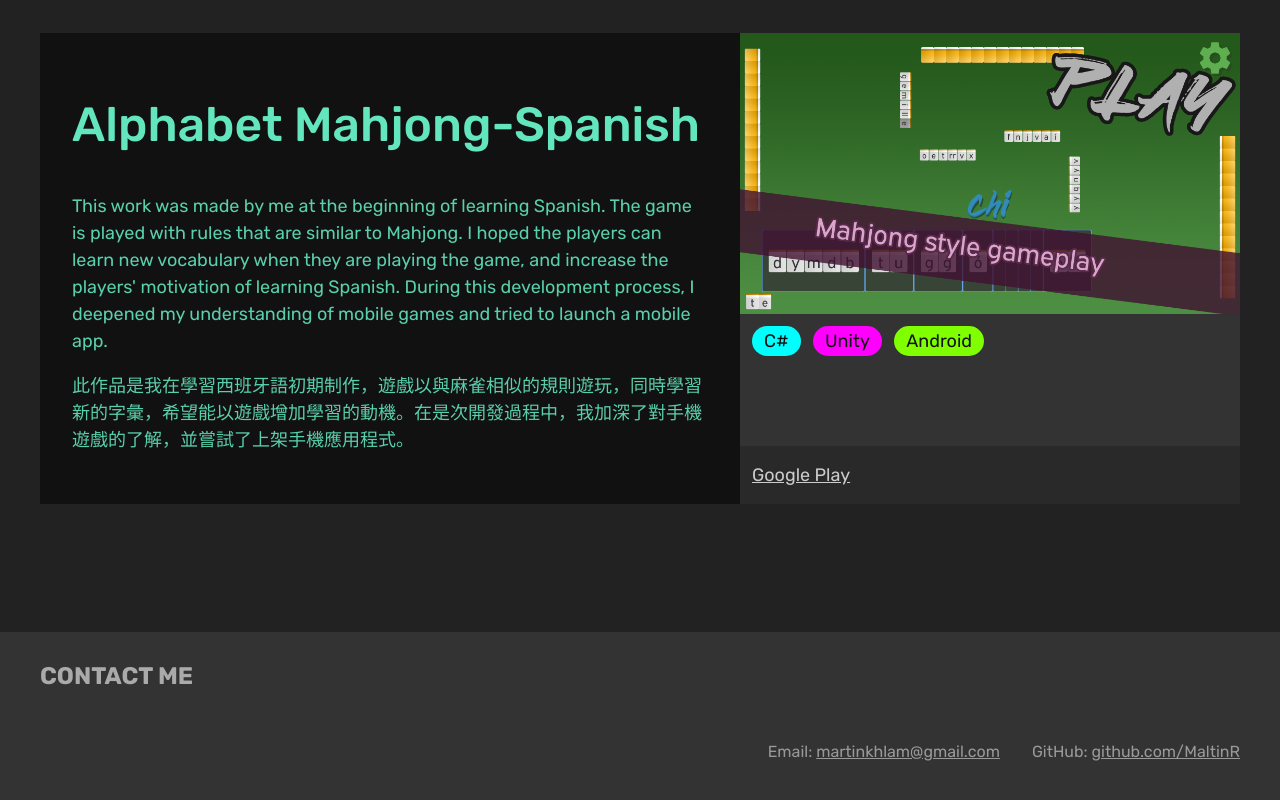
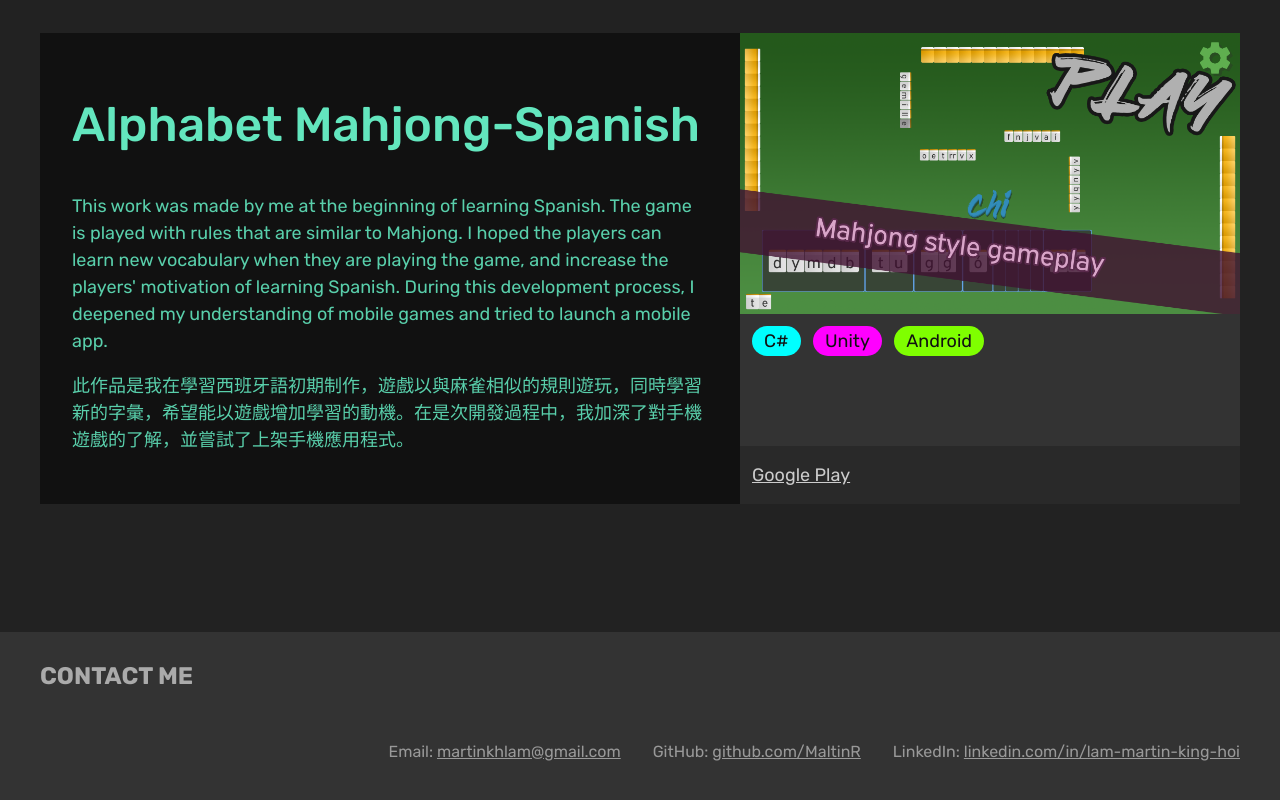
Before and after one commit to MaltinR/maltinr.github.io, a plain HTML site: page index.html in a window 1280 px wide. Shown: the part 7099-7899 px from the top of the page. Drawn offline with Linux system fonts and the light colour scheme.

Commit message:
Added new contact

```diff
--- a/index.html
+++ b/index.html
@@ -67,6 +67,9 @@
           <div class="footer-contact">
             <p class="footer-link">GitHub: <a href="https://github.com/MaltinR" target="_blank" rel="noopener noreferrer">github.com/MaltinR</a></p>
           </div>
+          <div class="footer-contact">
+            <p class="footer-link">LinkedIn: <a href="https://www.linkedin.com/in/lam-martin-king-hoi" target="_blank" rel="noopener noreferrer">linkedin.com/in/lam-martin-king-hoi</a></p>
+          </div>
         </div>
       </footer>
     </div>
```
